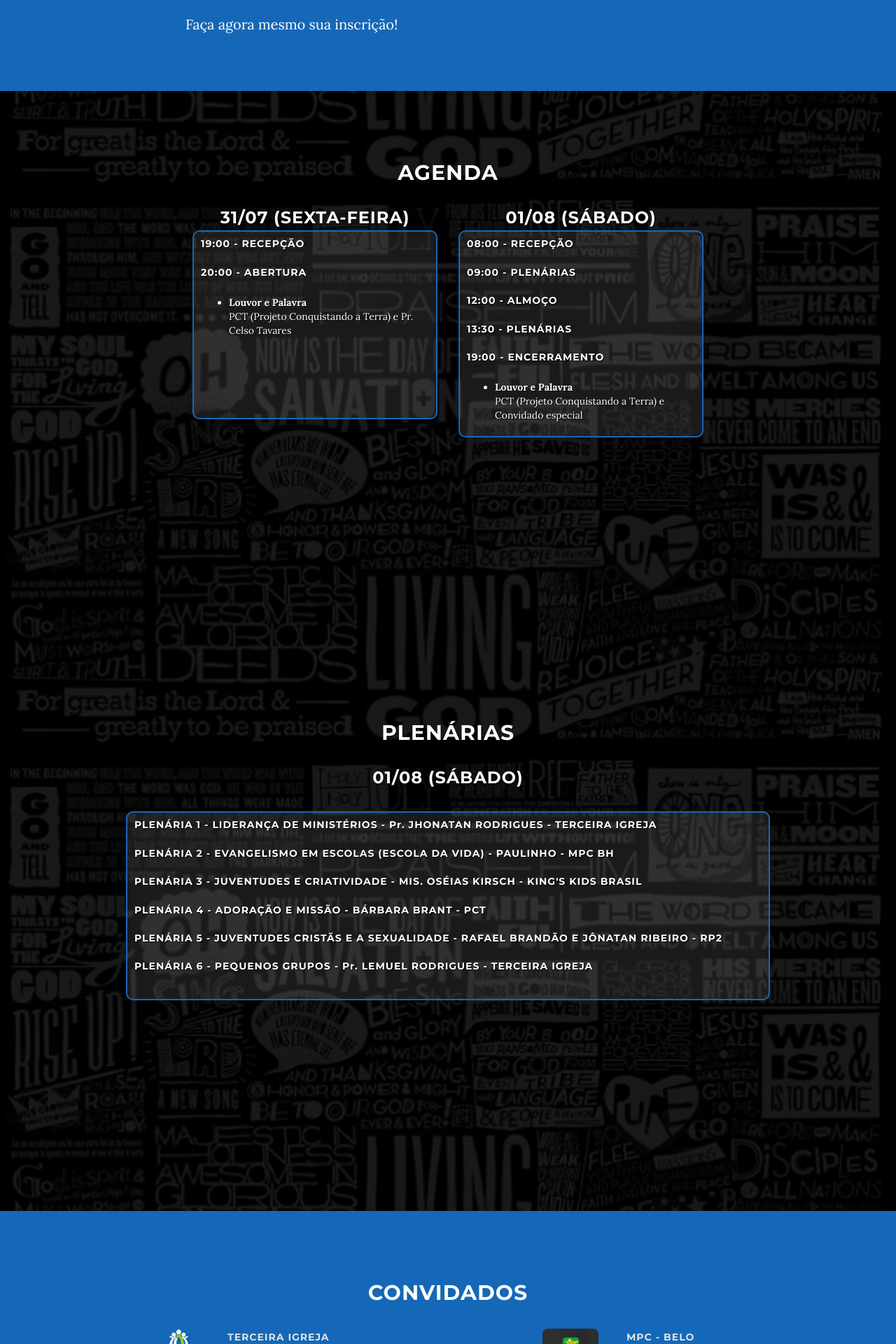
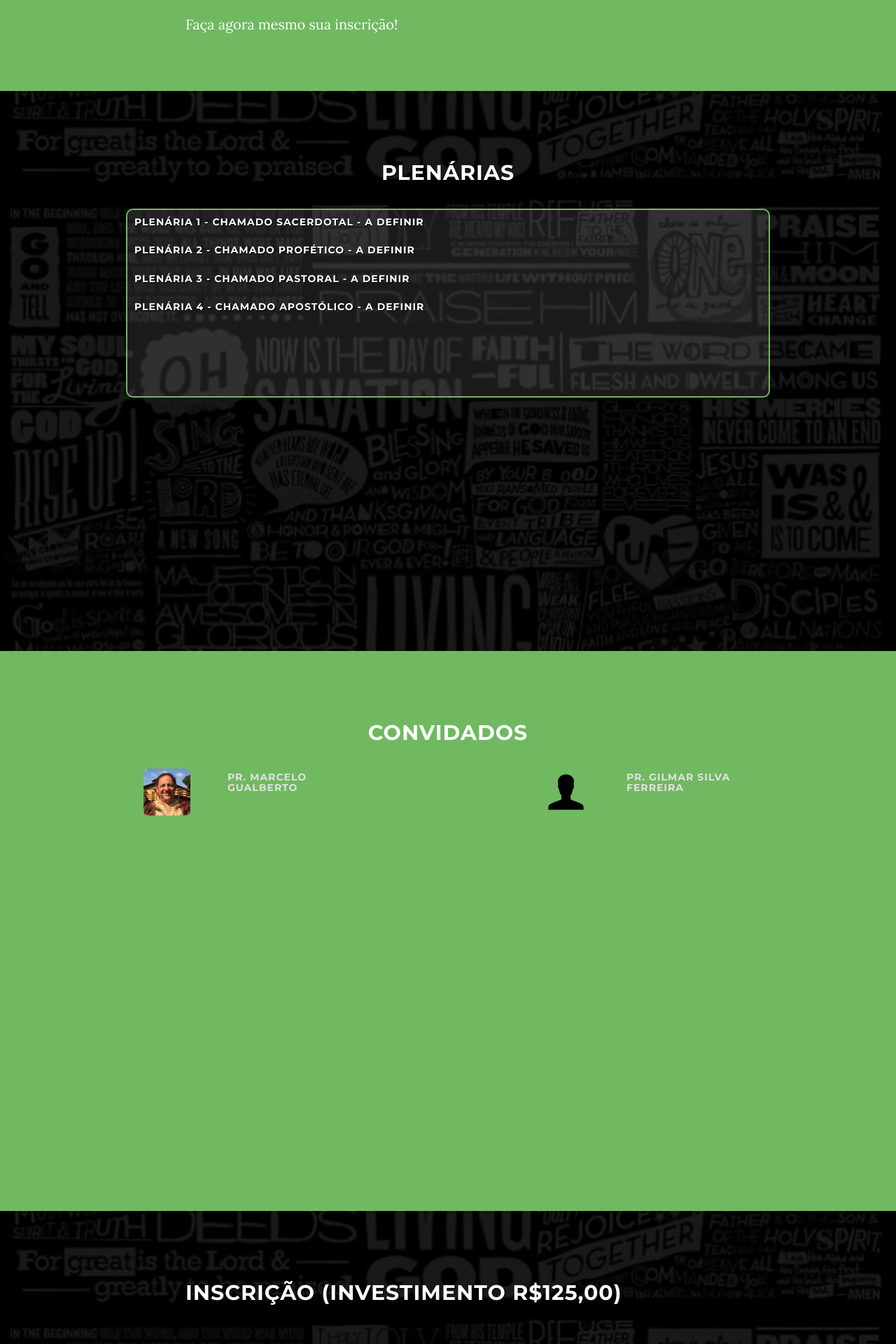
Before and after one commit to PauloFalkaniere/congressojuventude, a PHP site: page / in a window 1280 px wide. Shown: the part 1320-3240 px from the top of the page at 70% size. Run offline with PHP 8.4, Linux system fonts and the light colour scheme; some libraries are stand-ins or nearby versions; grey boxes are pictures that could not be loaded.

Commit message:
alteracoes para o ano de 2016

```diff
--- a/css/full.css
+++ b/css/full.css
@@ -73,7 +73,7 @@ a:focus {
     border-bottom: 1px solid rgba(255,255,255,.3);
     text-transform: uppercase;
     font-family: Montserrat,"Helvetica Neue",Helvetica,Arial,sans-serif;
-    background-color: rgba(21, 104, 184, 0.70) !important;
+    background-color: rgba(62, 155, 41, 0.70) !important;
 }
 
 .navbar-custom .navbar-brand {
@@ -139,7 +139,7 @@ a:focus {
 @media(min-width:768px) {
     .navbar-custom {
         color: #fff;
-        padding: 20px 0;
+        padding: 5px 0;
         border-bottom: 0;
         letter-spacing: 1px;
         background: 0 0;
@@ -174,7 +174,7 @@ a:focus {
     text-align: center;
     color: #e1e1e1;
     text-shadow: 3px 3px 2px #000;
-    background: url('../img/bg.png') no-repeat center center;
+    background: url('../img/bg-home.jpg') no-repeat;
     #background: rgba(49, 179, 174, 0.60);
     -webkit-background-size: cover;
     -moz-background-size: cover;
@@ -310,7 +310,7 @@ a:focus {
 }
 
 .preto {
-    background-color: rgb(21,104,184) !important;
+    background-color: rgb(112, 185, 96) !important;
 }
 
 .naopreto {
@@ -411,7 +411,7 @@ ul.banner-social-buttons {
 
 footer {
     padding: 20px 0;
-    background: rgb(21,104,184);
+    background: rgb(112, 185, 96);
     margin-top: -72px;
 }
 
@@ -498,7 +498,7 @@ img::-moz-selection {
 	padding: 10px;
 	min-height: 270px;
 	text-align: left;
-	border: 2px solid rgb(21,104,184);
+	border: 2px solid rgb(112, 185, 96);
 	-webkit-border-radius: 10px;
     -moz-border-radius: 10px;
     border-radius: 10px;
--- a/footer.php
+++ b/footer.php
@@ -2,7 +2,13 @@
     <footer>
         <div class="container">
             <div class="col-lg-6 col-md-6 col-sm-6 col-xs-12"><p class="toleft">Copyright &copy; Congresso da Juventude 2015</p></div>
-            <div class="col-lg-6 col-md-6 col-sm-6 col-xs-12"><p class="toright">Desenvolvido por Paulo Falkaniere</div>
+            <div class="col-lg-6 col-md-6 col-sm-6 col-xs-12">
+                <p class="toright">
+                    Desenvolvido por Paulo Falkaniere -
+                    <a href="https://www.facebook.com/paulo.falkaniere" target="_blank"><i class="fa fa-facebook-square"></i></a>
+                    <a href="https://github.com/PauloFalkaniere" target="_blank"><i class="fa fa-github-square"></i></a>
+                </p>
+            </div>
         </div>
     </footer>
 
--- a/header.php
+++ b/header.php
@@ -19,7 +19,8 @@
     <link href="css/full.css" rel="stylesheet">
 
     <!-- Custom Fonts -->
-    <link href="font-awesome/css/font-awesome.min.css" rel="stylesheet" type="text/css">
+    <link rel="stylesheet" href="https://maxcdn.bootstrapcdn.com/font-awesome/4.5.0/css/font-awesome.min.css">
+    <!-- <link href="font-awesome/css/font-awesome.min.css" rel="stylesheet" type="text/css"> -->
     <link href="http://fonts.googleapis.com/css?family=Lora:400,700,400italic,700italic" rel="stylesheet" type="text/css">
     <link href="http://fonts.googleapis.com/css?family=Montserrat:400,700" rel="stylesheet" type="text/css">
 
@@ -72,9 +73,9 @@
                     <li>
                         <a class="page-scroll" href="#sobre">Sobre</a>
                     </li>
-                    <li>
+                    <!--    <li>
                         <a class="page-scroll" href="#agenda">Agenda</a>
-                    </li>
+                    </li> -->
                     <li>
                         <a class="page-scroll" href="#plenaria">Plenárias</a>
                     </li>
@@ -85,14 +86,14 @@
                         <a class="page-scroll" href="#inscricao">Inscrição</a>
                     </li>
                     <li>
-                        <a class="page-scroll" href="#localizacao">localização</a>
+                        <a class="page-scroll" href="#localizacao">informações</a>
                     </li>
                     <li>
                         <a class="page-scroll" href="#contato">Contato</a>
                     </li>
-                    <li>
+<!--                     <li>
                         <a class="page-scroll" href="#apoio">Apoio</a>
-                    </li>
+                    </li> -->
                 </ul>
             </div>
             <!-- /.navbar-collapse -->
--- a/index.php
+++ b/index.php
@@ -23,7 +23,7 @@
     </section>
 
     <!-- Agenda Section -->
-    <section id="agenda" class="content-section text-center naopreto">
+<!-- <section id="agenda" class="content-section text-center naopreto">
         <div class="container">
             <div class="row">
                 <div class="col-lg-12">
@@ -63,7 +63,7 @@
                 </div>
             </div>
         </div>
-    </section>
+    </section>-->
 
     <!-- Plenaria Section -->
     <section id="plenaria" class="content-section text-center naopreto">
@@ -75,14 +75,14 @@
 
                     </div>
                     <div class="col-lg-10 col-md-8 col-sm-8 col-xs-12">
-                        <h3>01/08 (Sábado)</h3>
+                        <!-- <h3>01/08 (Sábado)</h3> -->
                         <div class="agenda">
-                            <h5>Plenária 1 - Liderança de Ministérios - <span style="text-transform:none">Pr.</span> Jhonatan Rodrigues - Terceira Igreja</h5><br>
-                            <h5>Plenária 2 - Evangelismo em Escolas (Escola da vida) - Paulinho - MPC BH</h5><br>
-                            <h5>Plenária 3 - Juventudes e Criatividade - Mis. Oséias Kirsch - King's Kids Brasil</h5><br>
-                            <h5>Plenária 4 - Adoração e Missão  - Bárbara Brant - PCT</h5><br>
-                            <h5>Plenária 5 - Juventudes Cristãs e a Sexualidade - Rafael Brandão e Jônatan Ribeiro - RP2 </h5><br>
-                            <h5>Plenária 6 - Pequenos Grupos - <span style="text-transform:none">Pr.</span> Lemuel Rodrigues - Terceira Igreja</h5><br>
+                            <h5>Plenária 1 - Chamado Sacerdotal - <!-- <span style="text-transform:none"></span> --> A definir</h5><br>
+                            <h5>Plenária 2 - Chamado Profético - A definir</h5><br>
+                            <h5>Plenária 3 - Chamado Pastoral - A definir</h5><br>
+                            <h5>Plenária 4 - Chamado Apostólico - A definir</h5><br>
+                            <!-- <h5>Plenária 5 - Juventudes Cristãs e a Sexualidade - Rafael Brandão e Jônatan Ribeiro - RP2 </h5><br>
+                            <h5>Plenária 6 - Pequenos Grupos - <span style="text-transform:none">Pr.</span> Lemuel Rodrigues - Terceira Igreja</h5><br> -->
                         </div>
                     </div>
                 </div>
@@ -99,67 +99,21 @@
                     <h2>Convidados</h2>
                     <div class="col-lg-6 col-md-6 col-sm-6 col-xs-6">
                         <div class="convidado">
-                            <img src="img/terceira.png" class="fotoconvidado img-responsive">
+                            <img src="img/marcelo.jpg" class="fotoconvidado img-responsive">
                             <div class="dadosconvidado">
-                                <a href="https://www.terceiraigreja.com" target="_blank">
-                                    <h5>Terceira Igreja</h5>
+                                <a href="https://www.facebook.com/marcelogualbertompc/" target="_blank">
+                                    <h5>Pr. Marcelo Gualberto</h5>
                                 </a>
                             </div>
                         </div>
                     </div>
                     <div class="col-lg-6 col-md-6 col-sm-6 col-xs-6">
                         <div class="convidado">
-                            <img src="img/mpc_belohorizonte.png" class="fotoconvidado img-responsive">
+                            <img src="img/person.png" class="fotoconvidado img-responsive">
                             <div class="dadosconvidado">
-                                <a href="https://www.facebook.com/mpcbh" target="_blank">
-                                    <h5>MPC - Belo Horizonte</h5>
+                                <a href="#" target="_blank">
+                                    <h5>Pr. Gilmar Silva Ferreira</h5>
                                 </a>
-                            </div>
-                        </div>
-                    </div>
-                    <div class="col-lg-6 col-md-6 col-sm-6 col-xs-6">
-                        <div class="convidado">
-                            <img src="img/kingskidsbrasil.jpg" class="fotoconvidado img-responsive">
-                            <div class="dadosconvidado">
-                                <a href="http://kingskidsbh.blogspot.com.br/" target="_blank">
-                                    <h5>King's Kids BH</h5>
-                                </a>
-                            </div>
-                        </div>
-                    </div>
-                    <div class="col-lg-6 col-md-6 col-sm-6 col-xs-6">
-                        <div class="convidado">
-                            <img src="img/rpii.png" class="fotoconvidado img-responsive">
-                            <div class="dadosconvidado">
-                                <a href="http://www.ministeriorp2.com/" target="_blank">
-                                    <h5>Ministério RP2</h5>
-                                </a>
-                            </div>
-                        </div>
-                    </div>
-                    <div class="col-lg-6 col-md-6 col-sm-6 col-xs-6">
-                        <div class="convidado">
-                            <img src="img/pct.jpg" class="fotoconvidado img-responsive">
-                            <div class="dadosconvidado">
-                                <a href="https://www.facebook.com/conquistandoaterra?fref=ts" target="_blank">
-                                    <h5>Projeto Conquistando a terra</h5>
-                                </a>
-                            </div>
-                        </div>
-                    </div>
-                    <div class="col-lg-6 col-md-6 col-sm-6 col-xs-6">
-                        <div class="convidado">
-                            <img src="img/celso.jpg" class="fotoconvidado img-responsive">
-                            <div class="dadosconvidado">
-                                    <h5>Pr Celso Tavares</h5>
-                                    <ul>
-                                        <li>
-                                            <a href="https://www.facebook.com/celsotavaresoficial?fref=ts" target="_blank">Pessoal</a>
-                                        </li>
-                                        <li>
-                                            <a href="https://www.facebook.com/vineyardbh?fref=ts/" target="_blank">Igreja</a>
-                                        </li>
-                                    </ul>
                             </div>
                         </div>
                     </div>
@@ -173,7 +127,7 @@
         <div class="container">
             <div class="row">
                 <div class="col-lg-8 col-lg-offset-2 text-left">
-                    <h2>Inscrição (Investimento R$ 20,00)</h2>
+                    <h2>Inscrição (Investimento R$125,00)</h2>
                     <iframe src="https://docs.google.com/forms/d/1cBbU2lx6vFkP7LZ4b5GaRb8xiN-50KqIeW5whQJ-n3U/viewform?embedded=true" class="fullform" frameborder="0" marginheight="0" marginwidth="0">Carregando...</iframe>
                 </div>
             </div>
@@ -184,7 +138,7 @@
     <section id="localizacao" class="content-section text-center preto">
         <div class="container">
             <div class="row">
-                <h2>Localização</h2>
+                <h2>Informações</h2>
                 <div class="col-lg-8 col-md-8 col-sm-8 col-xs-12">
                     <iframe src="https://www.google.com/maps/embed?pb=!1m18!1m12!1m3!1d3751.262905868982!2d-43.956287999999994!3d-19.91332299999999!2m3!1f0!2f0!3f0!3m2!1i1024!2i768!4f13.1!3m3!1m2!1s0xa6974f13bf83cb%3A0xee08e797ca747e4a!2sTerceira+Igreja+Presbiteriana!5e0!3m2!1spt-BR!2sbr!4v1427573681536" class="mapaterceira" frameborder="0" style="border:0"></iframe>
                 </div>
@@ -216,7 +170,10 @@
             <div class="row">
                 <div class="col-lg-8 col-lg-offset-2 text-left">
                     <h2>Contato</h2>
-                    <iframe src="https://docs.google.com/forms/d/1vWV7qRJW-fPk3ouIV3weCPKsfimdWhv_Yaez8O_nyjA/viewform?embedded=true" class="fullform2" frameborder="0" marginheight="0" marginwidth="0">Carregando...</iframe>
+                        <h4><i class="fa fa-phone-square"></i>
+                            <a href="tel:+553132781644">+55 (31) 3278-1644</a> - De Segunda a Sexta • Das 09h às 17h<br></h4>
+                        <h4><i class="fa fa-envelope"></i>
+                            <a href="mailto:secretaria@terceiraigreja.com">secretaria@terceiraigreja.com</a></h4>
                 </div>
             </div>
         </div>
```
Also changed, not shown: img/bg-home.jpg (added), img/marcelo.jpg (added), 1 other file.
